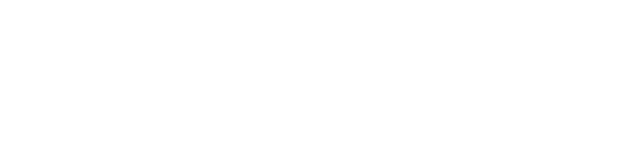
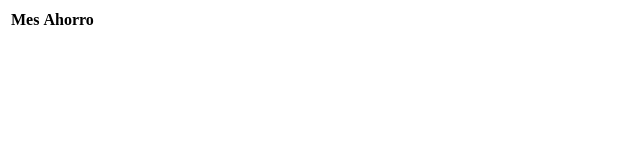
Before and after one commit to Atter12xd/HTML, a plain HTML site: page Ejercicios_Personales/listas_y_tablas.html in a window 1280 px wide. Shown: the full height of the page, 0-640 px from the left. Drawn offline with Linux system fonts and the light colour scheme.

Commit message:
Definimos la fila de celdas en la tabla com tr.

```diff
--- a/Ejercicios_Personales/listas_y_tablas.html
+++ b/Ejercicios_Personales/listas_y_tablas.html
@@ -9,6 +9,10 @@
 <body>
     <table> <!-- creamos nuestra tabla-->
         <thead> <!-- La cabezera de nuestra tabla-->
+            <tr> <!-- define una fila de celdas en una tabla,... Estas pueden ser una mezcla de elementos <td> y <th>-->
+                <th>Mes</th> <!-- indicamos que ira en nuestra cabezecera de nuestra tabla-->
+                <th>Ahorro</th>
+            </tr>
 
         </thead>
 
```
